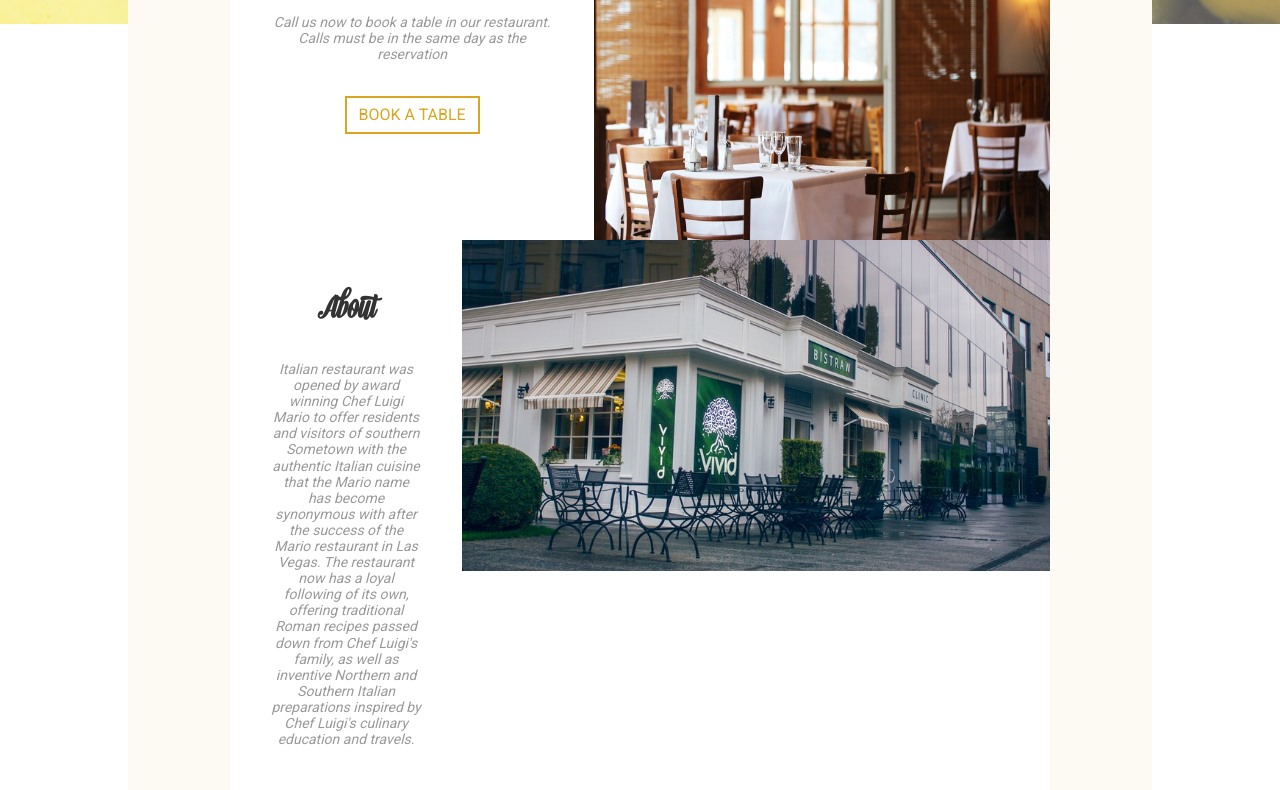
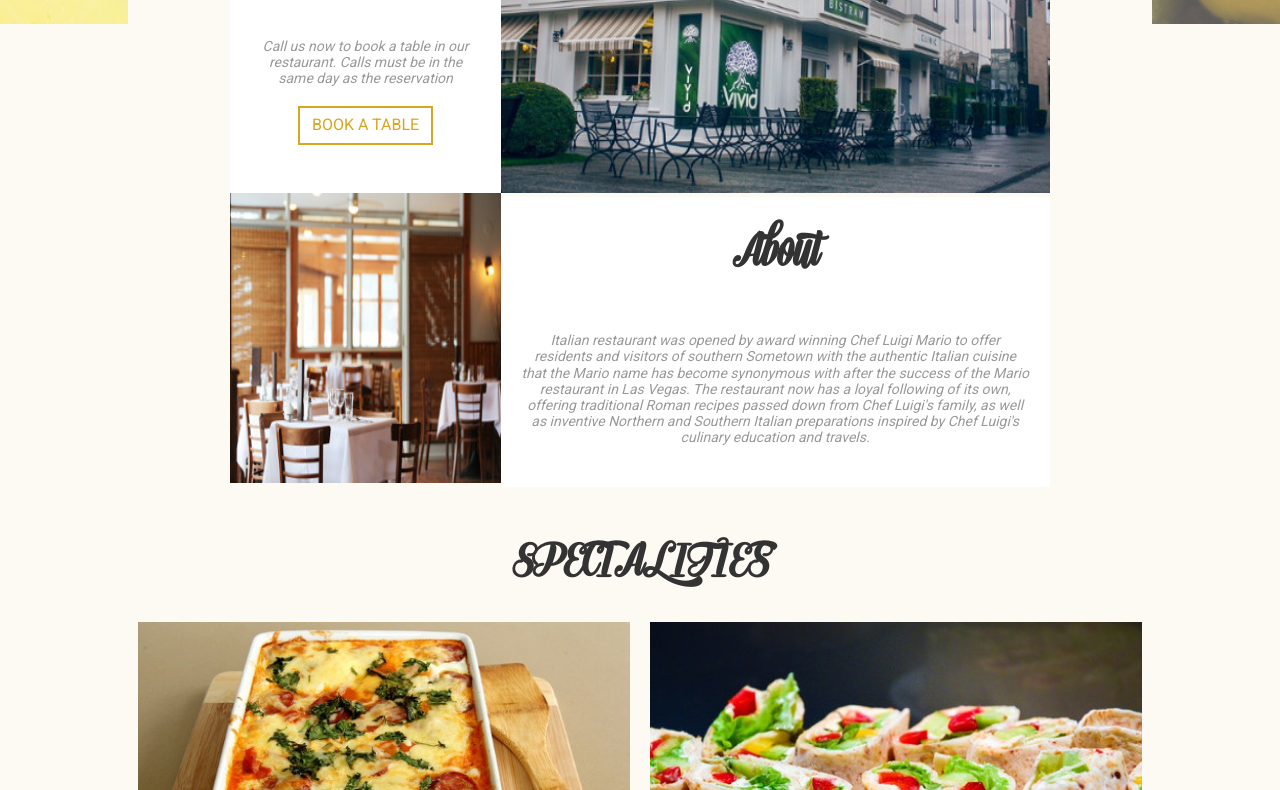
Before and after one commit to JeffreyRJohnson/Faiccos, a website: page app/index.html in a window 1280 px wide. Shown: the part 776-1566 px from the top of the page. Drawn offline with nearby package versions, Linux system fonts and the light colour scheme; files that its build step writes are made by us from their sources.

Commit message:
info block is fully responsive

```diff
--- a/app/assets/styles/base/_global.css
+++ b/app/assets/styles/base/_global.css
@@ -1,8 +1,14 @@
+*{
+  margin:0;
+  padding:0;
+}
+
 
 body {
   font-family: 'Roboto', sans-serif;
    color: #333;
    box-sizing:border-box;
+   background-color:$offwhite;
 }
 
 
@@ -12,7 +18,7 @@ src: url("/assets/fonts/Voyage Regular.otf");
 }
 
 img {
-  max-width: 100%;
+ width: 100%;
   height: auto;
 }
 
@@ -20,10 +26,11 @@ h3{
   font-size:3em;
   font-family: "Voyage Regular";
   text-align:center;
+  padding: 30px 0;
 }
 
 .wrapper-outer{
-    @mixin atMedium{
+    @mixin atLarge{
       padding-top:80px;
       padding-bottom:80px;
       width:100%;
@@ -34,7 +41,7 @@ h3{
 
 
 .wrapper-outer::after{
-  @mixin atMedium{
+  @mixin atLarge{
         background: url("../../assets/images/pexels-photo-543733.jpeg") no-repeat fixed center;
 
  content: "";
@@ -50,7 +57,7 @@ h3{
 
 .wrapper{
   max-width:100%;
-  @mixin atMedium{
+  @mixin atLarge{
       background:#fff;
       width:80%;
       margin-left:auto;
@@ -99,4 +106,8 @@ button{
   @mixin atSmall {
     margin:20px 0 10px 0;
 }
+@mixin atLarge{
+  margin:0;
+
 }
+}
--- a/app/assets/styles/modules/_info.css
+++ b/app/assets/styles/modules/_info.css
@@ -1,65 +1,101 @@
-.info__text-block{
-    text-align:center;
-       box-sizing:border-box;
-       padding:20px 20px;
-background-color:white;
-        @mixin atSmall {
-      padding:20px 40px 60px 40px;
-    }
-}
+
 
 .info__text{
   color: #999;
     font-style: italic;
     font-size: 14px;
+    text-align:center;
+    padding:20px;
 }
 
-#reservations{
+.container{
+
   @mixin atLarge{
     width:80%;
     margin-left:10%;
     margin-right:10%;
+   display:flex;
+  position:relative;
+   top:-20px;
+   box-sizing:border-box;
+}
+}
+
+.info__text-block--reservations{
+  text-align:center;
+       padding:40px 20px;
 background-color:white;
-position:relative;
-top:-30px;
-  display:flex;
-  flex-direction:row;
-  .info__text-block{
-    flex-basis: 50%;
 
+        @mixin atSmall {
+      padding:20px 40px 60px 40px;
     }
-  h3{
-    font-size:2em;
+  @mixin atLarge{
+// border:1px solid red;
+  height:290px;
+padding:0;
+  margin:0;
   }
- img{
-    flex-basis: 50%;
-    height:353px;
+}
 
-  }
+.info__image__reservations{
+
+  @mixin atLarge{
+
+height:290px;
+padding:0;
+margin:0;
 }
 }
 
 
 
-#about{
+
+
+
+
+.info__image__about{
+
 @mixin atLarge{
-    width:80%;
-    margin-left:10%;
-    margin-right:10%;
+// border:4px solid purple;
+height:290px;
+padding:0;
+margin:0;
+    }
+}
+
+
+.info__text-block--about{
+  text-align:center;
+       padding:40px 20px;
 background-color:white;
-  display:flex;
- position:relative;
-top:-40px;
-  .info__text-block{
-    flex-basis: 50%;
+
+        @mixin atSmall {
+      padding:20px 40px 60px 40px;
+    }
+  @mixin atLarge{
+height:290px;
+// border:1px solid green;
+padding: 0;
+margin:0;
+}
 
 }
-  h3{
-    font-size:2em;
-  }
-   img{
-    flex-basis: 30%;
 
+
+#about{
+   display:flex;
+  flex-direction:column-reverse;
+   @mixin atLarge{
+  flex-direction:column;
+width:67%;
    }
 }
+#reservations{
+   display:flex;
+  flex-direction:column;
+   @mixin atLarge{
+  flex-direction:column;
+  // border:1px solid green;
+  width:33%;
    }
+}
--- a/app/assets/styles/modules/_primary-nav.css
+++ b/app/assets/styles/modules/_primary-nav.css
@@ -19,10 +19,13 @@
    top:0;
 @mixin atMedium{
 height:40px;
-top:80px;
+top:10px;
 left:-3%;
 background:none;
 text-align:center;
+}
+@mixin atLarge{
+    top:80px;
 }
 }
 
--- a/app/index.html
+++ b/app/index.html
@@ -53,39 +53,50 @@ assets/images/large-hero__image--med.jpeg 800w" sizes="(max-width:480px) 480px,
                 </div>
             </div>
 
+            <div class="container">
+
 
                 <section id="reservations">
 
-                <div class="info__text-block">
+                    <div class="info__text-block--reservations">
                         <h3>Reservations</h3>
                         <p class="info__text">Call us now to book a table in our restaurant. Calls must be in the same day as the reservation</p>
                         <button>BOOK A TABLE</button>
                     </div>
 
                     <picture>
-                    <img srcset=" assets/images/info__reservations-image--small.jpeg 480w,
-assets/images/info__reservations-image--med.jpeg 800w" sizes="(max-width:480px) 480px,
-(max-width:800px)800px" src="assets/images/info__reservations-image--med.jpeg" alt="The interior of Italian restaurant">
+                        <img class="info__image__reservations" srcset="assets/images/info__reservations-image--small.jpeg 480w,
+                                       assets/images/info__reservations-image--med.jpeg 800w,
+                                       assets/images/info__reservations-image--for-large.jpeg 1010w" sizes="(max-width:480px) 480px,
+                                              (max-width:800px)800px,
+                                              (min-width:1010px)1010px" src="assets/images/info__reservations-image--med.jpeg" alt="The interior of Italian restaurant">
                     </picture>
+
 
                 </section>
 
                 <section id="about">
 
-                <div class="info__text-block">
+
+
+                    <picture>
+                        <img class="info__image__about" srcset="assets/images/info__about-image--small.jpeg 480w,
+                                          assets/images/info__about-image--med.jpeg 800w,
+                                          assets/images/info__about-image--for-large.jpeg 1010w" sizes="(max-width:480px) 480px,
+                                                  (max-width:800px)800px,
+                                                  (min-width:1010px)1010px" src="assets/images/info__about-image--med.jpeg" alt="The exterior of Italian restaurant">
+                    </picture>
+
+                    <div class="info__text-block--about">
                         <h3>About</h3>
-                    <p class="info__text">Italian restaurant was opened by award winning Chef Luigi Mario to offer residents and visitors of southern Sometown with the authentic Italian cuisine that the Mario name has become synonymous with after the success of the Mario restaurant
-                        in Las Vegas. The restaurant now has a loyal following of its own, offering traditional Roman recipes passed down from Chef Luigi's family, as well as inventive Northern and Southern Italian preparations inspired by Chef Luigi's
-                        culinary education and travels.</p>
+                        <p class="info__text">Italian restaurant was opened by award winning Chef Luigi Mario to offer residents and visitors of southern Sometown with the authentic Italian cuisine that the Mario name has become synonymous with after the success of the Mario
+                            restaurant in Las Vegas. The restaurant now has a loyal following of its own, offering traditional Roman recipes passed down from Chef Luigi's family, as well as inventive Northern and Southern Italian preparations inspired
+                            by Chef Luigi's culinary education and travels.</p>
                     </div>
 
-                <picture>
-                    <img srcset=" assets/images/info__about-image--small.jpeg 480w,
-        assets/images/info__about-image--med.jpeg 800w" sizes="(max-width:480px) 480px,
-        (max-width:800px)800px" src="assets/images/info__about-image--med.jpeg" alt="The exterior of Italian restaurant">
-                </picture>
+                </section>
+            </div>
 
-            </section>
 
             <section id="specials">
                 <h3>SPECIALITIES</h3>
--- a/app/temp/styles/styles.css
+++ b/app/temp/styles/styles.css
@@ -421,10 +421,16 @@ textarea {
   font: inherit; /* 2 */
 }
 
+*{
+  margin:0;
+  padding:0;
+}
+
 body {
   font-family: 'Roboto', sans-serif;
    color: #333;
    box-sizing:border-box;
+   background-color:#FDF9F3;
 }
 
 @font-face {
@@ -433,7 +439,7 @@ src: url("/assets/fonts/Voyage Regular.otf");
 }
 
 img {
-  max-width: 100%;
+ width: 100%;
   height: auto;
 }
 
@@ -441,9 +447,10 @@ h3{
   font-size:3em;
   font-family: "Voyage Regular";
   text-align:center;
+  padding: 30px 0;
 }
 
-@media (min-width: 800px) {
+@media (min-width: 1010px) {
 
   .wrapper-outer {
     padding-top: 80px;
@@ -454,7 +461,7 @@ h3{
   }
 }
 
-@media (min-width: 800px) {
+@media (min-width: 1010px) {
 
   .wrapper-outer::after {
     background: url("../../assets/images/pexels-photo-543733.jpeg") no-repeat fixed center;
@@ -473,7 +480,7 @@ h3{
   max-width:100%;
 }
 
-@media (min-width: 800px) {
+@media (min-width: 1010px) {
 
   .wrapper {
     background: #fff;
@@ -530,6 +537,13 @@ button{
   }
 }
 
+@media (min-width: 1010px) {
+
+  button {
+    margin: 0;
+  }
+}
+
 .nav__burger{
   color:white;
   position:absolute;
@@ -559,10 +573,17 @@ button{
 
   .nav__row {
     height: 40px;
-    top: 80px;
+    top: 10px;
     left: -3%;
     background: none;
     text-align: center;
+  }
+}
+
+@media (min-width: 1010px) {
+
+  .nav__row {
+    top: 80px;
   }
 }
 
@@ -653,86 +674,135 @@ margin-top:0;
   }
 }
 
-.info__text-block{
+.info__text{
+  color: #999;
+    font-style: italic;
+    font-size: 14px;
     text-align:center;
-       box-sizing:border-box;
-       padding:20px 20px;
+    padding:20px;
+}
+
+@media (min-width: 1010px) {
+
+  .container {
+    width: 80%;
+    margin-left: 10%;
+    margin-right: 10%;
+    display: -webkit-box;
+    display: -ms-flexbox;
+    display: flex;
+    position: relative;
+    top: -20px;
+    box-sizing: border-box;
+  }
+}
+
+.info__text-block--reservations{
+  text-align:center;
+       padding:40px 20px;
 background-color:white;
 }
 
 @media (min-width: 481px) {
 
-  .info__text-block {
+  .info__text-block--reservations {
     padding: 20px 40px 60px 40px;
   }
 }
 
-.info__text{
-  color: #999;
-    font-style: italic;
-    font-size: 14px;
+@media (min-width: 1010px) {
+
+  .info__text-block--reservations {
+    //: 1px solid red;
+    height: 290px;
+    padding: 0;
+    margin: 0;
+  }
+}
+
+@media (min-width: 1010px) {
+
+  .info__image__reservations {
+    height: 290px;
+    padding: 0;
+    margin: 0;
+  }
+}
+
+@media (min-width: 1010px) {
+
+  .info__image__about {
+    //: 4px solid purple;
+    height: 290px;
+    padding: 0;
+    margin: 0;
+  }
+}
+
+.info__text-block--about{
+  text-align:center;
+       padding:40px 20px;
+background-color:white;
+
+}
+
+@media (min-width: 481px) {
+
+  .info__text-block--about {
+    padding: 20px 40px 60px 40px;
+  }
+}
+
+@media (min-width: 1010px) {
+
+  .info__text-block--about {
+    height: 290px;
+    //: 1px solid green;
+    padding: 0;
+    margin: 0;
+  }
+}
+
+#about{
+   display:-webkit-box;
+   display:-ms-flexbox;
+   display:flex;
+  -webkit-box-orient:vertical;
+  -webkit-box-direction:reverse;
+      -ms-flex-direction:column-reverse;
+          flex-direction:column-reverse;
+}
+
+@media (min-width: 1010px) {
+
+  #about {
+    -webkit-box-orient: vertical;
+    -webkit-box-direction: normal;
+        -ms-flex-direction: column;
+            flex-direction: column;
+    width: 67%;
+  }
+}
+
+#reservations{
+   display:-webkit-box;
+   display:-ms-flexbox;
+   display:flex;
+  -webkit-box-orient:vertical;
+  -webkit-box-direction:normal;
+      -ms-flex-direction:column;
+          flex-direction:column;
 }
 
 @media (min-width: 1010px) {
 
   #reservations {
-    width: 80%;
-    margin-left: 10%;
-    margin-right: 10%;
-    background-color: white;
-    position: relative;
-    top: -30px;
-    display: -webkit-box;
-    display: -ms-flexbox;
-    display: flex;
-    -webkit-box-orient: horizontal;
+    -webkit-box-orient: vertical;
     -webkit-box-direction: normal;
-        -ms-flex-direction: row;
-            flex-direction: row;
-  }
-
-  #reservations .info__text-block {
-    -ms-flex-preferred-size: 50%;
-        flex-basis: 50%;
-  }
-
-  #reservations h3 {
-    font-size: 2em;
-  }
-
-  #reservations img {
-    -ms-flex-preferred-size: 50%;
-        flex-basis: 50%;
-    height: 353px;
-  }
-}
-
-@media (min-width: 1010px) {
-
-  #about {
-    width: 80%;
-    margin-left: 10%;
-    margin-right: 10%;
-    background-color: white;
-    display: -webkit-box;
-    display: -ms-flexbox;
-    display: flex;
-    position: relative;
-    top: -40px;
-  }
-
-  #about .info__text-block {
-    -ms-flex-preferred-size: 50%;
-        flex-basis: 50%;
-  }
-
-  #about h3 {
-    font-size: 2em;
-  }
-
-  #about img {
-    -ms-flex-preferred-size: 30%;
-        flex-basis: 30%;
+        -ms-flex-direction: column;
+            flex-direction: column;
+    //: 1px solid green;
+    width: 33%;
   }
 }
 
@@ -740,18 +810,38 @@ background-color:white;
   text-align:center;
        box-sizing:border-box;
        padding:20px 20px;
+
+}
+
+#specials ul{
+list-style-type: none;
 }
 
 @media (min-width: 481px) {
 
   #specials ul {
-    list-style-type: none;
+    width: 100%;
   }
+}
+
+@media (min-width: 481px) {
+
+  #specials ul li {
+    width: 100%;
+  }
+}
+
+@media (min-width: 800px) {
 
   #specials ul li {
     float: left;
-    padding: 0 20px  0 0;
-    max-width: 46%;
+    width: 48%;
+    padding: 0;
+    margin: 0 1% 0 1%;
+  }
+
+  #specials ul li #specials ul li:nth-child(odd) {
+    margin: 0 1% 0 0;
   }
 }
 
```
Also changed, not shown: app/assets/styles/modules/_specials.css (+20 -6 lines), readme.md. Lines whose indentation alone changed are shown as unchanged.
